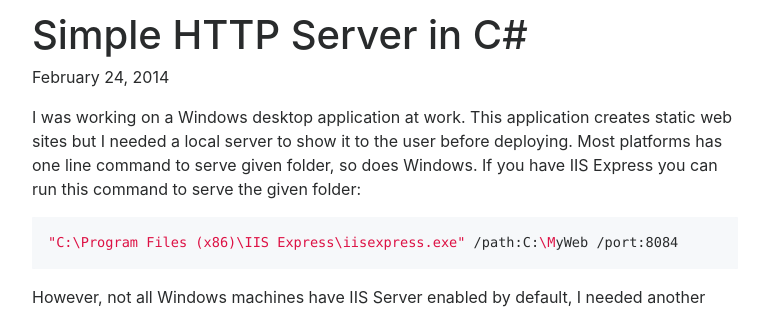
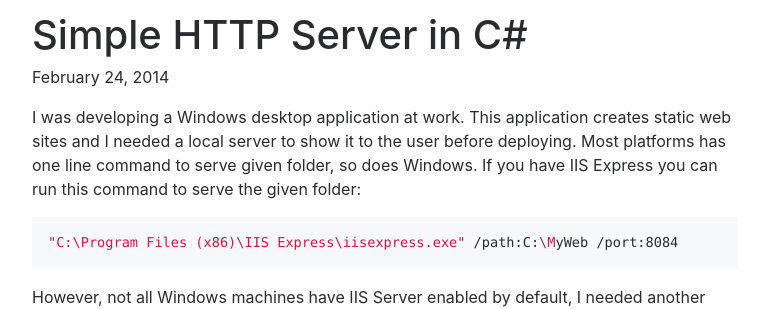
Before and after one commit to aksakalli/aksakalli.github.io, a Jekyll site: the page built from _posts/2014-02-24-simple-http-server-with-csparp.md, in a window 1280 px wide and 900 px high. Shown: the part 136-445 px from the top of the window, without its empty margins (255-1018 px from the left). Built offline with Jekyll 4.4.1, drawn with Linux system fonts in a browser that asks for light colours; nearby versions of some CDN libraries; comment, search, counter and statistics services are not loaded.

Commit message:
:squirrel:

```diff
--- a/_posts/2014-02-24-simple-http-server-with-csparp.md
+++ b/_posts/2014-02-24-simple-http-server-with-csparp.md
@@ -9,8 +9,8 @@ tags:
   - C#
 ---
 
-I was working on a Windows desktop application at work.
-This application creates static web sites but I needed a local server to show it to the user before deploying.
+I was developing a Windows desktop application at work.
+This application creates static web sites and I needed a local server to show it to the user before deploying.
 Most platforms has one line command to serve given folder, so does Windows.
 If you have IIS Express you can run this command to serve the given folder:
 
```
Also changed, not shown: _posts/2012-05-16-bug-motion-planning-algorithms.md (+1 -1 lines), _posts/2016-03-01-jaccard-similarity-with-minhash.md (+2 -2 lines).
